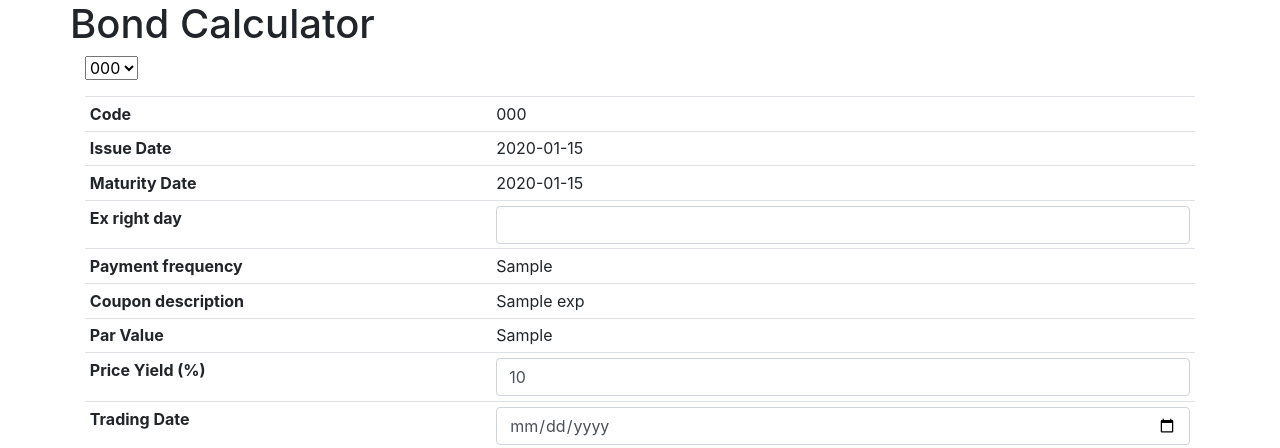
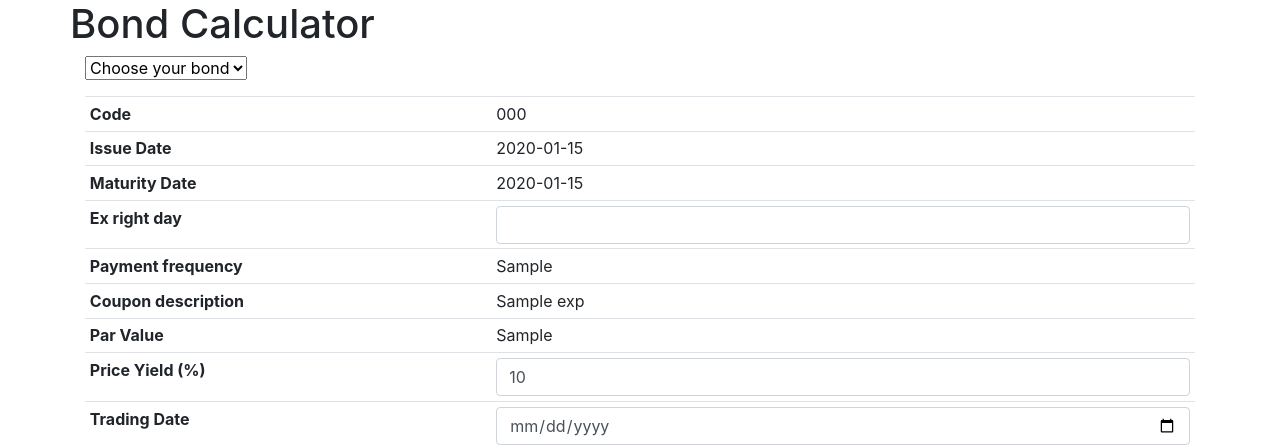
Before and after one commit to taeyounkim15/Website, a Flask app: template templates/home.html in a window 1280 px wide. Shown: the top 448 px of the page. Run offline with Flask 3, Linux system fonts and the light colour scheme; the template is opened without the code that fills it: most values are stand-ins (such as "Sample title", 1, 10 or a date in 2020); some libraries are stand-ins or nearby versions.

Commit message:
Change the bond selecting element

```diff
--- a/templates/home.html
+++ b/templates/home.html
@@ -19,6 +19,7 @@
       <div class="row">
         <div class="col">
           <select class="form-select form-select-lg mb-3" name="code" id="code"> Choose the Bond Code :
+            <option value="" disabled selected>Choose your bond</option>  <!-- Placeholder option -->
             {% for code in codes %}
               <option value="{{ code }}">{{ code }}</option>
             {% endfor %}
@@ -189,6 +190,8 @@
                       var select = $('#code');
                       select.empty(); // Clear existing options
 
+                      // Add the placeholder option
+                      $('#code').append('<option value="" disabled selected>Choose your bond</option>');
                       // Rebuild options based on updated data
                       for (var i = 0; i < response.codes.length; i++) {
                           var option = $('<option>').attr('value', response.codes[i]).text(response.codes[i]);
```
